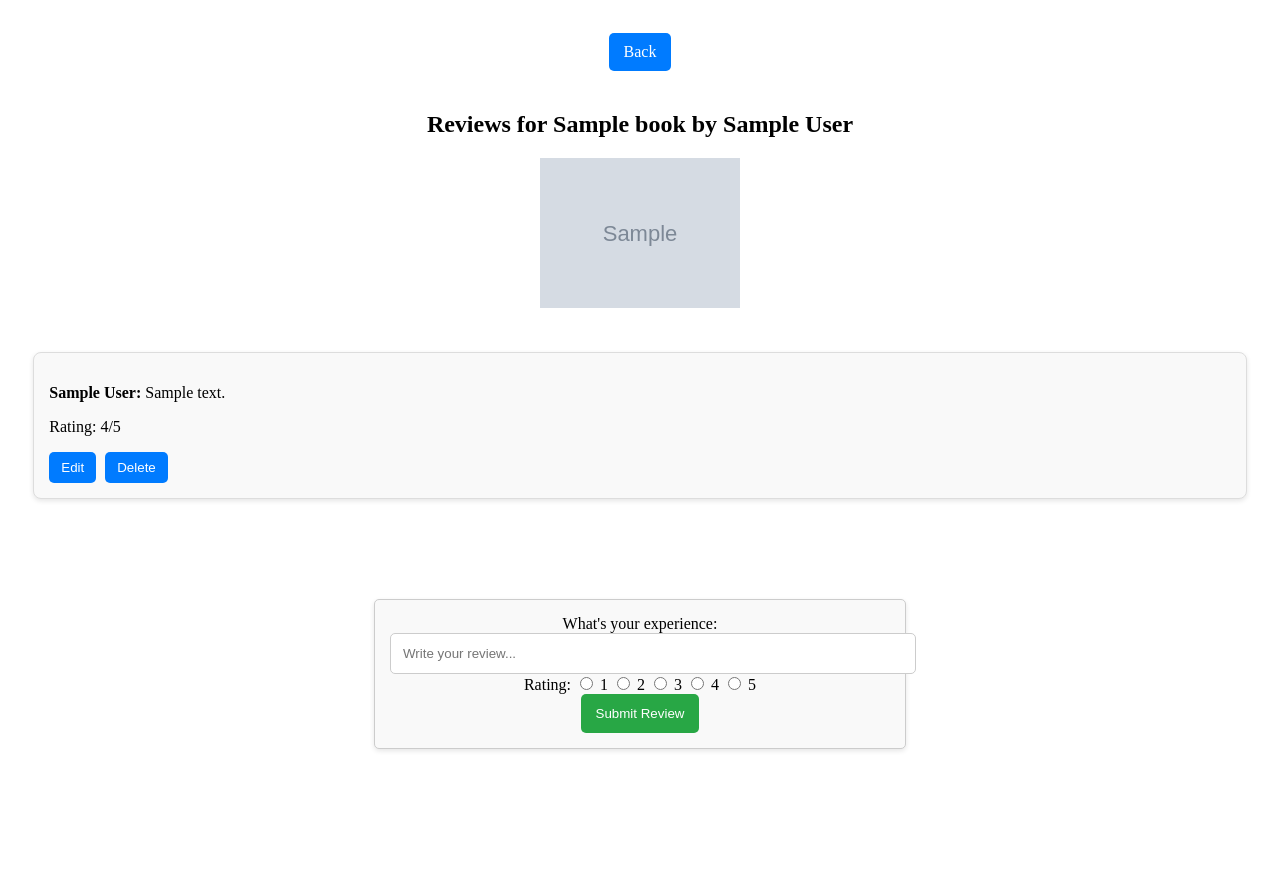
After one commit to anuk549/book_store_IWT, a PHP site: page /review/review.php?book_id=1 in a window 1280 px wide. The commit adds this page. Run offline with PHP 8.4, Linux system fonts and the light colour scheme; the visitor is signed in with stand-in values (Sample User, id 1); tables that the repository leaves empty or names only in its code hold one stand-in row (values such as "Sample post"); grey boxes marked "Sample" are stand-in pictures.

Commit message:
create crud for user_reviews

```diff
--- /dev/null
+++ b/review/review.php
@@ -0,0 +1,86 @@
+<?php
+session_start();
+include("../connect.php");
+
+// Fetch book details including image
+$book_id = isset($_GET['book_id']) ? intval($_GET['book_id']) : 0;
+$bookQuery = "SELECT title, author, image FROM books WHERE id = $book_id";
+$bookResult = mysqli_query($conn, $bookQuery);
+$book = mysqli_fetch_assoc($bookResult);
+
+// Fetch reviews for the book, including rating
+$reviewsQuery = "SELECT user_reviews.id, user_reviews.review, user_reviews.rating, users.firstName, users.lastName, users.email AS user_email
+                 FROM user_reviews
+                 JOIN users ON user_reviews.user_id = users.id
+                 WHERE user_reviews.book_id = $book_id";
+$reviewsResult = mysqli_query($conn, $reviewsQuery);
+$reviews = [];
+if ($reviewsResult) {
+    while ($row = mysqli_fetch_assoc($reviewsResult)) {
+        $reviews[] = $row;
+    }
+}
+?>
+
+<!DOCTYPE html>
+<html lang="en">
+
+<head>
+    <meta charset="UTF-8">
+    <meta name="viewport" content="width=device-width, initial-scale=1.0">
+    <title>Reviews for <?php echo htmlspecialchars($book['title']); ?></title>
+    <link rel="stylesheet" href="styles.css">
+</head>
+
+<body>
+    <div class="container">
+        <a href="../homepage.php" class="back-button">Back</a>
+        <h2>Reviews for <?php echo htmlspecialchars($book['title']); ?> by
+            <?php echo htmlspecialchars($book['author']); ?></h2>
+        <img src="<?php echo htmlspecialchars('../' . $book['image']); ?>"
+            alt="<?php echo htmlspecialchars($book['title']); ?>" class="book-image">
+        <div class="reviews">
+            <?php foreach ($reviews as $review): ?>
+                <div class="review">
+                    <p><strong><?php echo htmlspecialchars($review['firstName']) . " " . htmlspecialchars($review['lastName']); ?>:</strong>
+                        <?php echo htmlspecialchars($review['review']); ?></p>
+                    <p>Rating: <?php echo htmlspecialchars($review['rating']); ?>/5</p>
+                    <?php if (isset($_SESSION['email']) && $_SESSION['email'] == $review['user_email']): ?>
+                        <form action='edit_review.php' method='POST' class="inline-form">
+                            <input type='hidden' name='review_id' value='<?php echo htmlspecialchars($review['id']); ?>'>
+                            <input type='submit' name='editReview' value='Edit' class='edit-button'>
+                        </form>
+                        <form action='delete_review.php' method='POST' class="inline-form"
+                            onsubmit='return confirm("Are you sure you want to delete this review?");'>
+                            <input type='hidden' name='review_id' value='<?php echo htmlspecialchars($review['id']); ?>'>
+                            <input type='submit' name='deleteReview' value='Delete' class='delete-button'>
+                        </form>
+                    <?php endif; ?>
+                </div>
+            <?php endforeach; ?>
+        </div>
+
+        <?php if (isset($_SESSION['email'])): ?>
+            <div class="review-form">
+                <form action='submit_review.php' method='POST'>
+                    <input type='hidden' name='book_id' value='<?php echo htmlspecialchars($book_id); ?>' />
+                    <label>What's your experience:</label>
+                    <input type='text' name='review' placeholder='Write your review...' class="review-input">
+                    <div class="rating">
+                        <label>Rating:</label>
+                        <?php for ($i = 1; $i <= 5; $i++): ?>
+                            <label>
+                                <input type="radio" name="rating" value="<?php echo $i; ?>" required>
+                                <?php echo $i; ?>
+                            </label>
+                        <?php endfor; ?>
+                    </div>
+                    <input type='submit' name='submitReview' value='Submit Review' class='submit-button'>
+                </form>
+            </div>
+        <?php endif; ?>
+
+    </div>
+</body>
+
+</html>
--- /dev/null
+++ b/review/styles.css
@@ -0,0 +1,134 @@
+.container {
+    text-align: center;
+    padding: 2%;
+}
+
+.book-image {
+    max-width: 200px;
+    height: auto;
+    margin-bottom: 20px;
+}
+
+.reviews {
+    margin-top: 20px;
+}
+
+.review {
+    border: 1px solid #ddd;
+    padding: 15px;
+    margin-bottom: 10px;
+    border-radius: 8px;
+    text-align: left;
+    background-color: #f9f9f9;
+    box-shadow: 0 2px 5px rgba(0, 0, 0, 0.1);
+}
+
+.inline-form {
+    display: inline;
+}
+
+.edit-button,
+.delete-button {
+    background-color: #007bff;
+    color: white;
+    padding: 8px 12px;
+    margin-right: 5px;
+    border: none;
+    border-radius: 5px;
+    cursor: pointer;
+    transition: background-color 0.3s ease, transform 0.2s ease;
+}
+
+.edit-button:hover,
+.delete-button:hover {
+    background-color: #0056b3;
+    transform: translateY(-1px);
+}
+
+.review-form {
+    margin: 100px auto;
+    padding: 15px;
+    border: 1px solid #ccc;
+    border-radius: 5px;
+    background-color: #f9f9f9;
+    width: 90%;
+    max-width: 500px;
+    box-shadow: 0 2px 5px rgba(0, 0, 0, 0.1);
+}
+
+.review-input {
+    padding: 12px;
+    border-radius: 5px;
+    border: 1px solid #ccc;
+    transition: border-color 0.3s ease, box-shadow 0.3s ease;
+    width: 100%;
+}
+
+.review-input:focus {
+    border-color: #007bff;
+    box-shadow: 0 0 5px rgba(0, 123, 255, 0.5);
+}
+
+.submit-button {
+    background-color: #28a745;
+    color: white;
+    padding: 12px 15px;
+    border: none;
+    border-radius: 5px;
+    cursor: pointer;
+    transition: background-color 0.3s ease, transform 0.2s ease;
+}
+
+.submit-button:hover {
+    background-color: #218838;
+    transform: translateY(-1px);
+}
+
+.edit-review-form {
+    margin: 100px auto;
+    padding: 15px;
+    border: 1px solid #ccc;
+    border-radius: 5px;
+    background-color: #f9f9f9;
+    width: 90%;
+    max-width: 500px;
+    box-shadow: 0 2px 5px rgba(0, 0, 0, 0.1);
+}
+
+.edit-review-form textarea,
+.edit-review-form select {
+    width: calc(100% - 20px);
+    padding: 10px;
+    border-radius: 3px;
+    border: 1px solid #ccc;
+    margin-bottom: 10px;
+}
+
+.edit-review-form input[type="submit"] {
+    background-color: #007bff;
+    color: white;
+    padding: 10px 15px;
+    border: none;
+    border-radius: 3px;
+    cursor: pointer;
+    transition: background-color 0.3s ease;
+}
+
+.edit-review-form input[type="submit"]:hover {
+    background-color: #0056b3;
+}
+
+.back-button {
+    display: inline-block;
+    margin-bottom: 20px;
+    padding: 10px 15px;
+    background-color: #007bff;
+    color: white;
+    text-decoration: none;
+    border-radius: 5px;
+    transition: background-color 0.3s ease;
+}
+
+.back-button:hover {
+    background-color: #0056b3;
+}
```
Also changed, not shown: books/fetch_books.php (+10 -7 lines), homepage.php (+10 -54 lines), review/delete_review.php (added, +52 -0 lines), review/edit_review.php (added, +67 -0 lines), review/submit_review.php (+62 -12 lines), review/update_review.php (added, +54 -0 lines), styles.css (added, +80 -0 lines), README.md, img/l.jpg (added), img/v.jpg (added).
